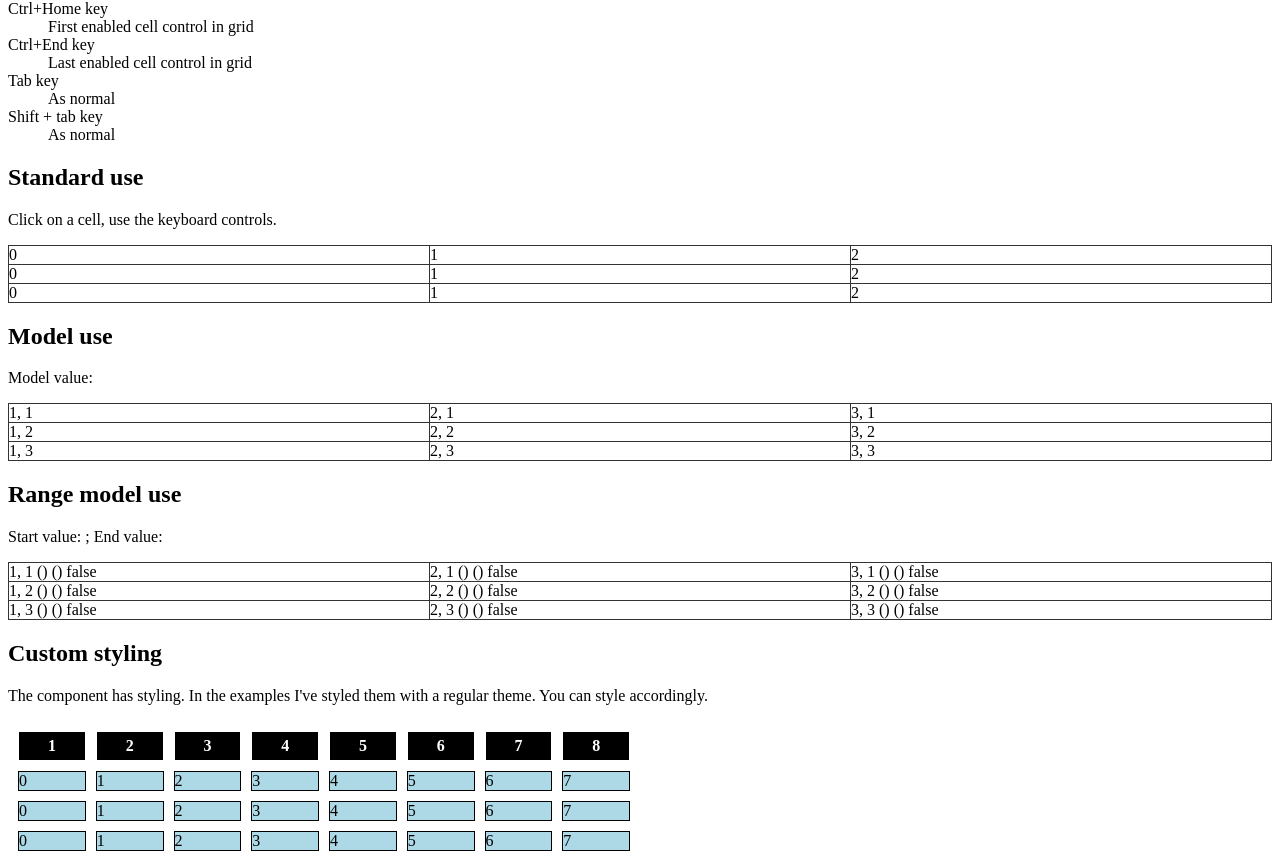
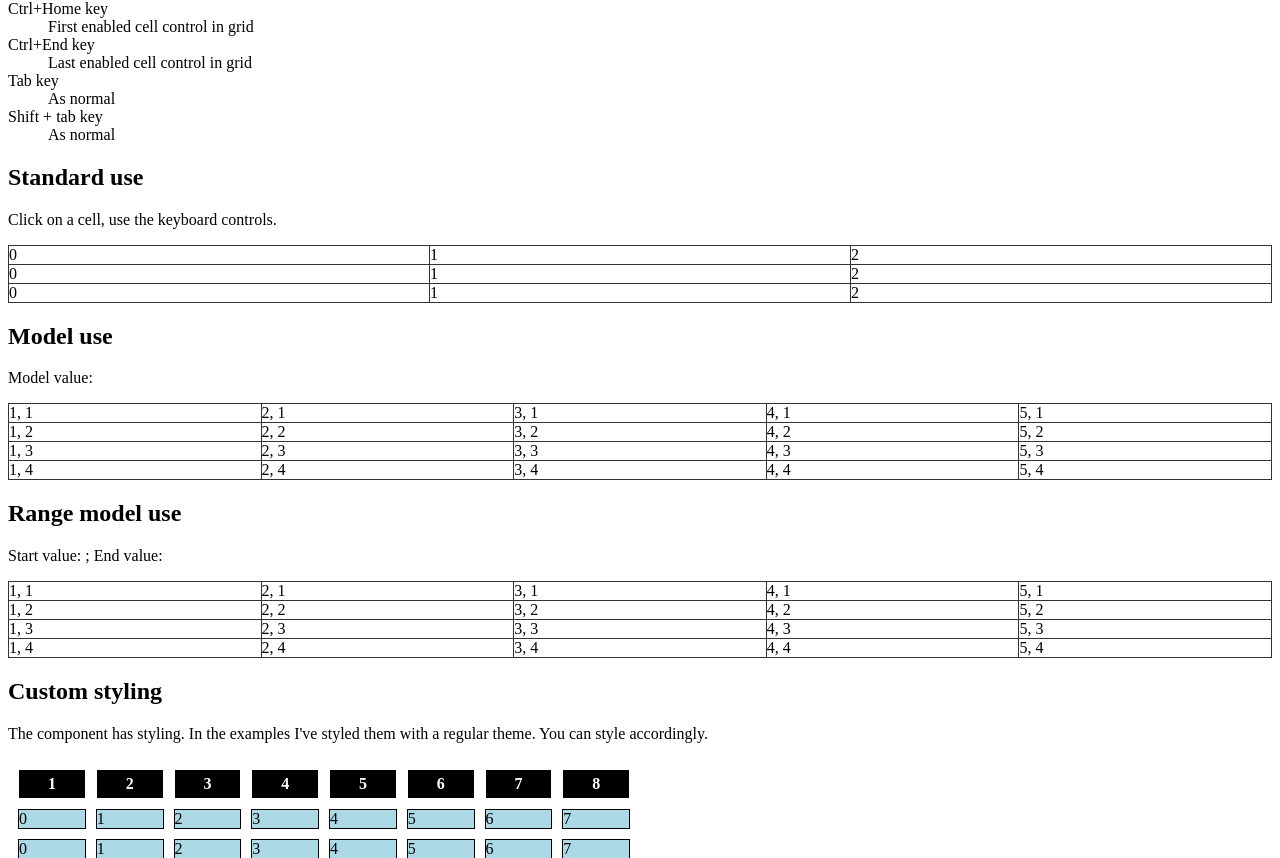
Before and after one commit to nick-somebody/vue-grid-control, a Vue app: page / in a window 1280 px wide. Shown: the part 415-1273 px from the top of the page. Built offline with nearby package versions, Linux system fonts and the light colour scheme.

Commit message:
Add grid range control

```diff
--- a/examples/model-use.vue
+++ b/examples/model-use.vue
@@ -2,11 +2,11 @@
   <div>
     <h2>Model use</h2>
     <p>Model value: {{ val }}</p>
-    <grid-control :rows="3" :columns="3" :records="records" v-model="val" />
+    <grid-control :rows="4" :columns="5" :records="records" v-model="val" />
 
     <h2>Range model use</h2>
     <p>Start value: {{ start }}; End value: {{ end }}</p>
-    <grid-range-control :rows="3" :columns="3" :records="records" v-model:start="start" v-model:end="end" />
+    <grid-range-control :rows="4" :columns="5" :records="records" v-model:start="start" v-model:end="end" />
   </div>
 </template>
 
@@ -22,9 +22,10 @@ export default {
     const start = ref(null)
     const end = ref(null)
     const records = [
-      {'column1': '1, 1', 'column2': '2, 1', 'column3': '3, 1'},
-      {'column1': '1, 2', 'column2': '2, 2', 'column3': '3, 2'},
-      {'column1': '1, 3', 'column2': '2, 3', 'column3': '3, 3'},
+      {'column1': '1, 1', 'column2': '2, 1', 'column3': '3, 1', 'column4': '4, 1', 'column5': '5, 1'},
+      {'column1': '1, 2', 'column2': '2, 2', 'column3': '3, 2', 'column4': '4, 2', 'column5': '5, 2'},
+      {'column1': '1, 3', 'column2': '2, 3', 'column3': '3, 3', 'column4': '4, 3', 'column5': '5, 3'},
+      {'column1': '1, 4', 'column2': '2, 4', 'column3': '3, 4', 'column4': '4, 4', 'column5': '5, 4'},
     ]
     return { val, records, start, end }
   }
--- a/src/App.vue
+++ b/src/App.vue
@@ -110,7 +110,17 @@ button.cell-control {
 .cell-control:disabled {
   opacity: 0.4;
 }
+.in-range {
+  background: rgb(200, 255, 200);
+  /* box-shadow: inset 0 0 10px chartreuse; */
+}
 .focused-row.focused-col.selected, .selected {
   background: chartreuse;
 }
+/* .start {
+  border-right: 1px solid transparent;
+}
+.end {
+  border-left-color: 1px solid transparent;
+} */
 </style>
--- a/src/components/GridRangeControl.ts
+++ b/src/components/GridRangeControl.ts
@@ -22,8 +22,8 @@ const setGridEnabledCellInfo = (grid: RangeGrid, colIdx: number, rowIdx: number)
   grid.lastPosition = [colIdx, rowIdx];
 };
 
-const makeGridMap = (rows: number, columns: number, records: any, disableCellFunc: DisableCellFunc, start: any, end: any): ComputedRef<RangeGrid> => {
-  const hasRecords = !!records;
+const makeGridMap = (props: any): ComputedRef<RangeGrid> => {
+  const hasRecords = !!props.records;
 
   return computed<RangeGrid>(() => {
     const grid: RangeGrid = {
@@ -36,11 +36,11 @@ const makeGridMap = (rows: number, columns: number, records: any, disableCellFun
       rangeEnd: [-1, -1],
     };
     let inRange = false;
-    for (let rowIdx = 0; rowIdx < rows; rowIdx++) {
-      const record = hasRecords ? records[rowIdx] : {};
+    for (let rowIdx = 0; rowIdx < props.rows; rowIdx++) {
+      const record = hasRecords ? props.records[rowIdx] : {};
       grid.map[rowIdx] = {};
       grid.rows[rowIdx] = [];
-      for (let colIdx = 0; colIdx < columns; colIdx++) {
+      for (let colIdx = 0; colIdx < props.columns; colIdx++) {
         let key = String(colIdx);
         let value = colIdx;
         if (hasRecords) {
@@ -48,18 +48,11 @@ const makeGridMap = (rows: number, columns: number, records: any, disableCellFun
           key = keys[colIdx];
           value = record[key];
         }
-        console.log(start, end)
-        if (value === start) {
+        if (value === props.start) {
           grid.rangeStart = [colIdx, rowIdx]
-          inRange = true
-          console.log(inRange)
+          inRange = !!props.end
         }
-        if (value === end) {
-          grid.rangeEnd = [colIdx, rowIdx]
-          inRange = false
-          console.log(inRange)
-        }
-        const disabled = disableCellFunc(colIdx, rowIdx, value, record);
+        const disabled = props.disableCellFunc(colIdx, rowIdx, value, record);
         grid.map[rowIdx][colIdx] = {
           key,
           value,
@@ -69,6 +62,10 @@ const makeGridMap = (rows: number, columns: number, records: any, disableCellFun
           inRange,
           rowData: record
         };
+        if (value === props.end) {
+          grid.rangeEnd = [colIdx, rowIdx]
+          inRange = false
+        }
         if (!grid.cols[colIdx]) {
           grid.cols[colIdx] = [];
         }
@@ -120,12 +117,7 @@ export default (getFocusedCellElement: GetFocusedCellElementFunc) => {
       const gridBody = ref<unknown | HTMLElement>(null)
 
       const gridMap = makeGridMap(
-        props.rows,
-        props.columns,
-        props.records,
-        props.disableCellFunc,
-        props.start,
-        props.end,
+        props
       );
       const range = computed(() => {
         const r = {
@@ -168,7 +160,10 @@ export default (getFocusedCellElement: GetFocusedCellElementFunc) => {
       },
       emitModel(cellEvent: CellControlEvent) {
         if (!this.startEvent) {
+          this.$emit("update:start", cellEvent.value)
+          this.$emit("update:end", null)
           this.startEvent = cellEvent
+
         } else {
           if (this.isEventStart(this.startEvent, cellEvent)) {
             this.$emit("update:start", this.startEvent.value)
--- a/src/components/GridRangeControl.vue
+++ b/src/components/GridRangeControl.vue
@@ -25,6 +25,8 @@
             'focused-col': focusedCol === colIdx,
             'focused-row': focusedRow === rowIdx,
             'selected': start === cell.value || end === cell.value,
+            'start': start === cell.value,
+            'end': end === cell.value,
             'in-range': cell.inRange,
           }"
         >
@@ -59,7 +61,7 @@
             }"
           >
             <slot v-bind="cell">
-              {{ cell.value }} ({{start}}) ({{end}}) {{cell.inRange}}
+              {{ cell.value }}
             </slot>
           </component>
         </td>
```
Also changed, not shown: 1 other file (tests, documents, lock files or other folders).
